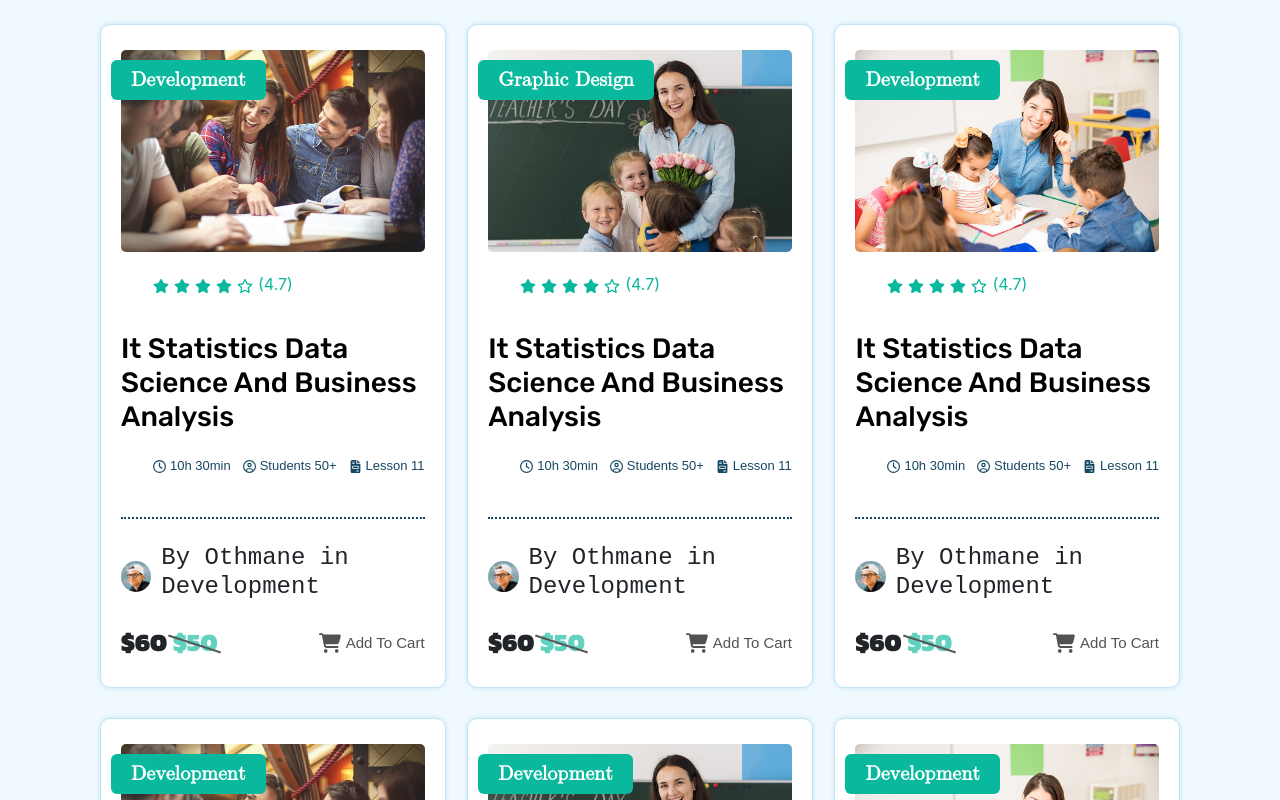
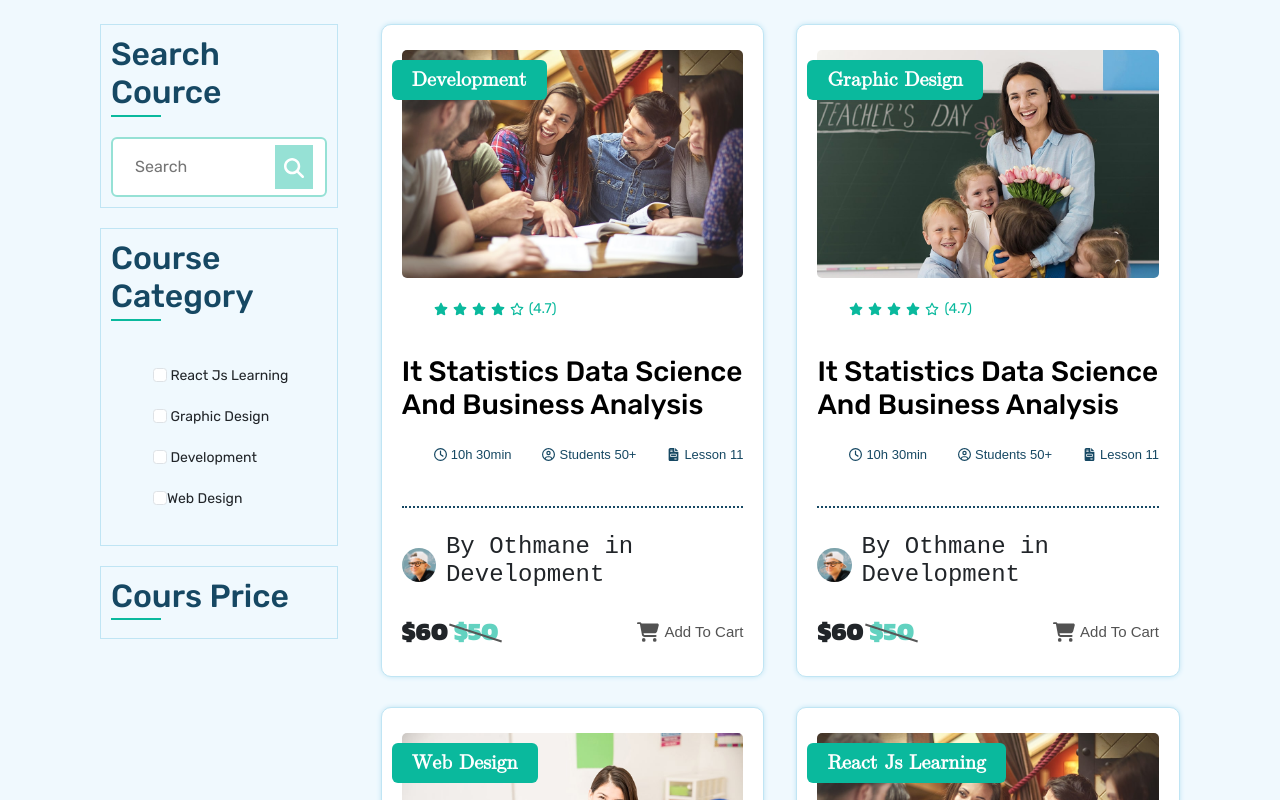
Before and after one commit to laghoth/educate-school, a React (Create React App) app: page /cours in a window 1280 px wide. Shown: the part 620-1420 px from the top of the page. Built offline with nearby package versions, Linux system fonts and the light colour scheme; the HTML template or start-up script is replaced by a standard one; a web font is replaced by a local one.

Commit message:
update cours 2

```diff
--- a/src/scss/main.scss
+++ b/src/scss/main.scss
@@ -18,6 +18,7 @@
 @import "./views/error404.scss";
 @import "./views/gallery.scss";
 @import "./views/faqs.scss";
+@import "./views/cours.scss";
 .main-btn {
   @include button(
     var(--main-color-blue-1),
--- /dev/null
+++ b/src/scss/views/cours.scss
@@ -0,0 +1,69 @@
+.page-cours {
+  .cours-categories-section {
+    display: grid;
+    grid-template-columns: 22% 74%;
+    justify-content: space-between;
+    font-family: var(--font-family-nav);
+    font-size: 14px;
+    .categories-section {
+      padding-top: 30px;
+      .part-bd {
+        border: 0.5px solid var(--main-color-blue-4);
+        padding: 10px;
+        margin-bottom: 20px;
+        h2 {
+          color: var(--main-color-blue-1);
+          position: relative;
+          padding-bottom: 5px;
+          &::after {
+            content: "";
+            width: 50px;
+            position: absolute;
+            border-bottom: 2px solid var(--main-color-green-1);
+            left: 0;
+            bottom: 0;
+          }
+        }
+      }
+      .search-part {
+        form {
+          margin-top: 20px;
+          .form-control {
+            border: solid 2px var(--main-color-green-3);
+            display: flex;
+            flex-direction: row;
+            .form-control-input {
+              width: 80%;
+              padding: 10px 0 10px 10px;
+              background: none;
+              border: none;
+              outline: none;
+            }
+            button {
+              width: 20%;
+              background: var(--main-color-green-3);
+              border: none;
+              cursor: pointer;
+              svg {
+                color: var(--main-white);
+                font-size: 20px;
+              }
+            }
+          }
+        }
+      }
+      .category-part {
+        ul {
+          list-style: none;
+
+          li {
+            padding: 10px;
+          }
+        }
+      }
+    }
+    .cours-section {
+      grid-template-columns: 48% 48%;
+    }
+  }
+}
--- a/src/views/Cours.jsx
+++ b/src/views/Cours.jsx
@@ -12,6 +12,7 @@ import {
   FaFileInvoice,
   FaAnglesLeft,
   FaAnglesRight,
+  FaMagnifyingGlass,
 } from "react-icons/fa6";
 
 function Cours() {
@@ -30,7 +31,83 @@ function Cours() {
             <h2>Histudy Course Student Can Join With Us.</h2>
           </div>
 
-          <div className="courses-list">
+          <div className="cours-categories-section">
+            <div className="categories-section">
+              <div className="search-part part-bd">
+                <h2>Search Cource</h2>
+                <form action="#">
+                  <div className="form-control">
+                    <input
+                      type="text"
+                      class="form-control-input"
+                      placeholder="Search"
+                    />
+                    <button type="submit">
+                      <FaMagnifyingGlass />
+                    </button>
+                  </div>
+                </form>
+              </div>
+              <div className="category-part part-bd">
+                <h2>Course Category</h2>
+                <div class="form-check"></div>
+
+                <ul>
+                  <li>
+                    <label>
+                      <input
+                        class="form-check-input"
+                        type="checkbox"
+                        name="option1"
+                        value="something"
+                      />{" "}
+                      React Js Learning
+                    </label>
+                  </li>
+
+                  <li>
+                    <label>
+                      <input
+                        class="form-check-input"
+                        type="checkbox"
+                        name="option1"
+                        value="something"
+                      />{" "}
+                      Graphic Design
+                    </label>
+                  </li>
+
+                  <li>
+                    <label>
+                      <input
+                        class="form-check-input"
+                        type="checkbox"
+                        name="option1"
+                        value="something"
+                      />{" "}
+                      Development
+                    </label>
+                  </li>
+
+                  <li>
+                    <label>
+                      <input
+                        class="form-check-input"
+                        type="checkbox"
+                        name="option1"
+                        value="something"
+                      />
+                      Web Design
+                    </label>
+                  </li>
+                </ul>
+              </div>
+              <div className="price-part part-bd">
+                <h2>Cours Price</h2>
+              </div>
+            </div>
+
+            <div className="courses-list cours-section">
               <div className="course-content">
                 <div className="course-category">
                   <span>Development</span>
@@ -169,7 +246,7 @@ function Cours() {
 
               <div className="course-content">
                 <div className="course-category">
-                <span>Development</span>
+                  <span>Web Design</span>
                 </div>
                 <div className="image-course">
                   <Link to={"#"}>
@@ -238,7 +315,7 @@ function Cours() {
 
               <div className="course-content">
                 <div className="course-category">
-                <span>Development</span>
+                  <span>React Js Learning</span>
                 </div>
                 <div className="image-course">
                   <Link to={"#"}>
@@ -306,7 +383,7 @@ function Cours() {
 
               <div className="course-content">
                 <div className="course-category">
-                <span>Development</span>
+                  <span>Php Programming</span>
                 </div>
                 <div className="image-course">
                   <Link to={"#"}>
@@ -374,7 +451,7 @@ function Cours() {
 
               <div className="course-content">
                 <div className="course-category">
-                <span>Development</span>
+                  <span>Full Stack Developer</span>
                 </div>
                 <div className="image-course">
                   <Link to={"#"}>
@@ -441,6 +518,7 @@ function Cours() {
                 </div>
               </div>
             </div>
+          </div>
 
           <div className="more-courses">
             <ul>
```
Lines whose indentation alone changed are shown as unchanged.
